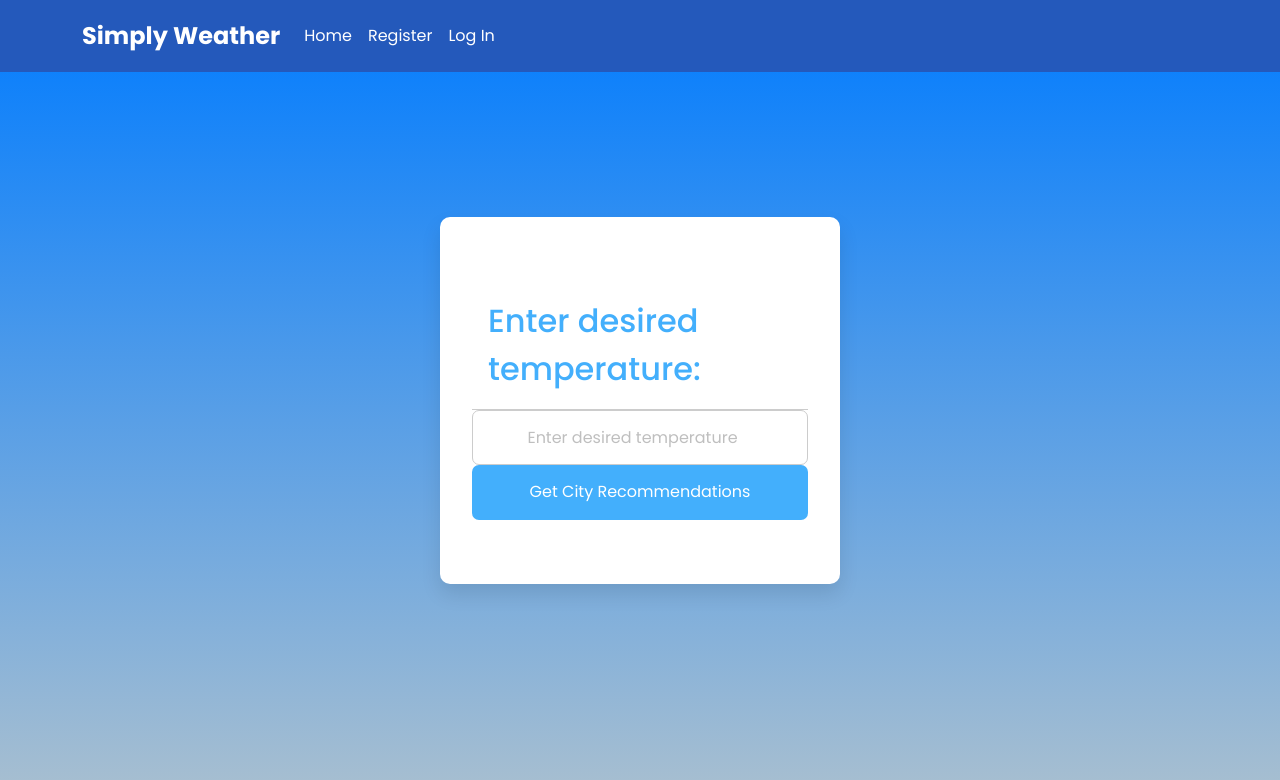
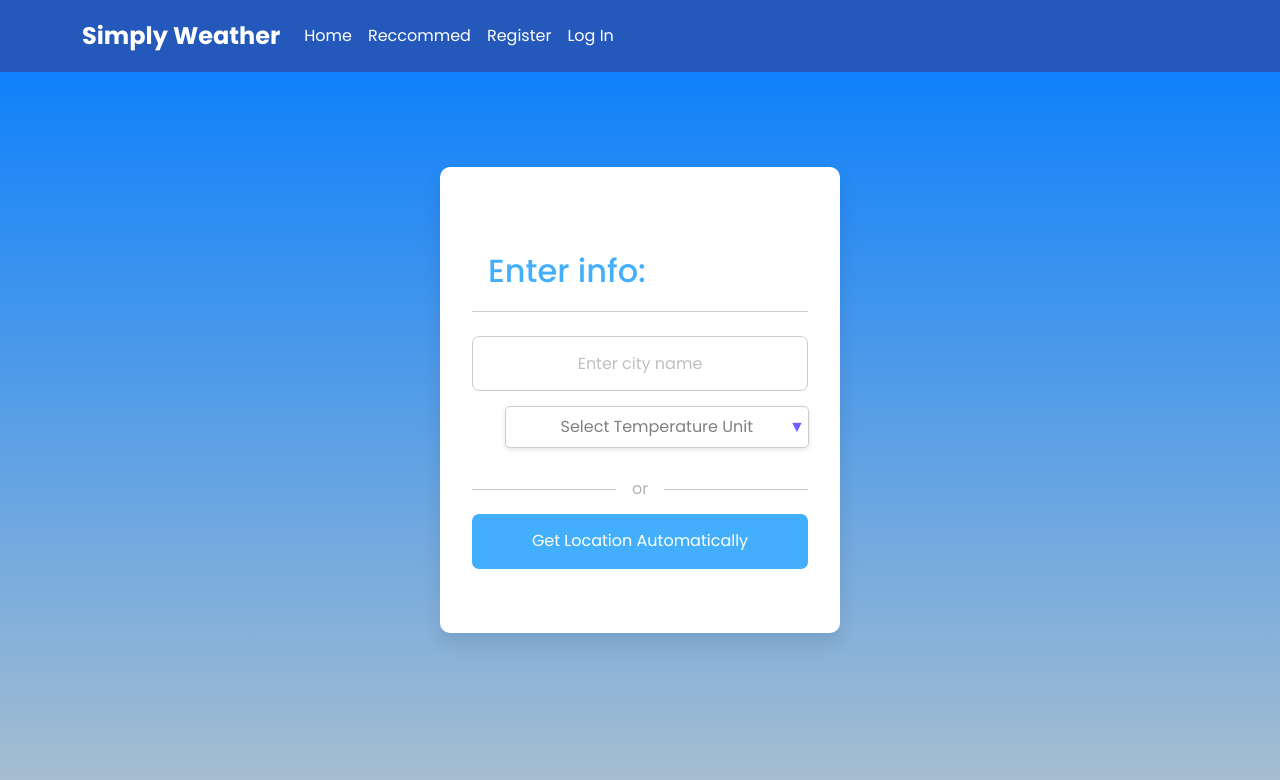
Before and after one commit to paolacalle/weatherapp, a Flask app: page / in a window 1280 px wide. Shown: the top 780 px of the page. Run offline with Flask 3, Linux system fonts and the light colour scheme.

Commit message:
Added a page for reccomend

```diff
--- a/templates/home.html
+++ b/templates/home.html
@@ -1,15 +1,28 @@
 {% extends "layout.html" %} <!-- Inherits the basic layout from layout.html -->
 {% block content %}
 
+
   <div class="wrapper center">
     <section class="input-part">
-      <header>Enter desired temperature:</header>
-      <form action="/recommend" method="get">
-        <input type="number" name="temperature" placeholder="Enter desired temperature" required>
-        <button type="submit">Get City Recommendations</button>
-      </form>
+      <header>Enter info:</header>
+      <p class="info-txt"></p>
+      <div class="content">
+        <br>
+        <input type="text" spellcheck="false" placeholder="Enter city name" required>
+        <br>
+        <div class="custom-select">
+            <select id="degree_sel" required>
+                <option value="" selected disabled>Select Temperature Unit</option>
+                <option value="freg">Fahrenheit</option>
+                <option value="cel">Celsius</option>
+            </select>
+        </div>
+
+        <div class="separator"></div>
+        <button>Get Location Automatically</button>
+
+      </div>
     </section>
-
 
     <section class="weather-part">
       <header>
--- a/templates/layout.html
+++ b/templates/layout.html
@@ -32,6 +32,7 @@
           <div class="collapse navbar-collapse" id="navbarToggle">
             <div class="navbar-nav mr-auto">
               <a class="nav-item nav-link" href="/">Home</a>
+              <a class="nav-item nav-link" href="/recommend">Reccommed</a>
               <a class="nav-item nav-link" href="/register">Register</a>
               <a class="nav-item nav-link" href="/login">Log In</a>
             </div>
```
Also changed, not shown: templates/recommend.html (added, +13 -0 lines).
